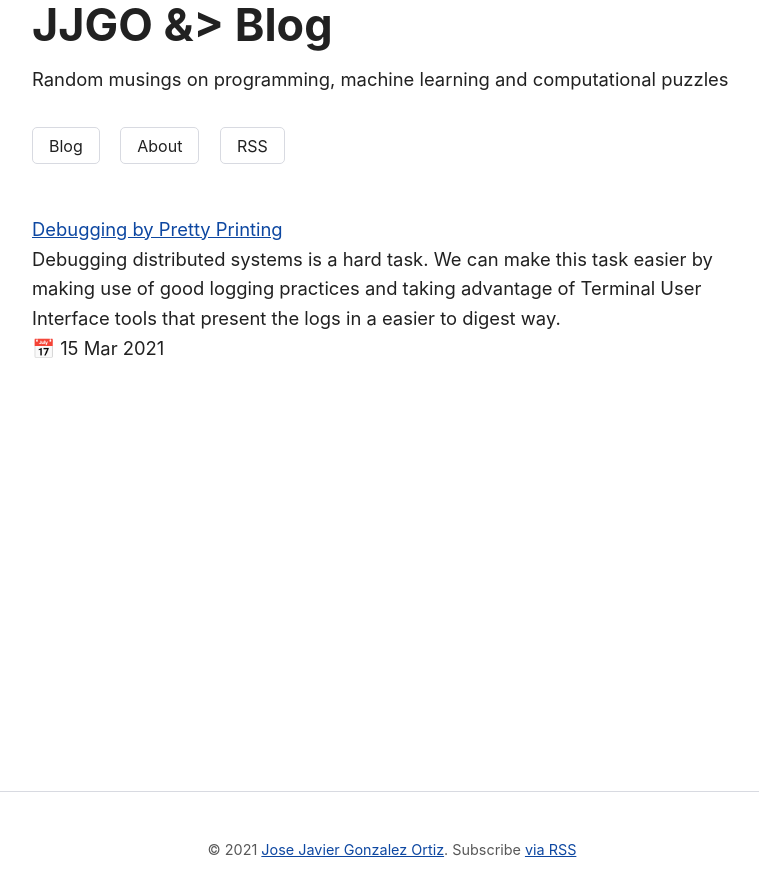
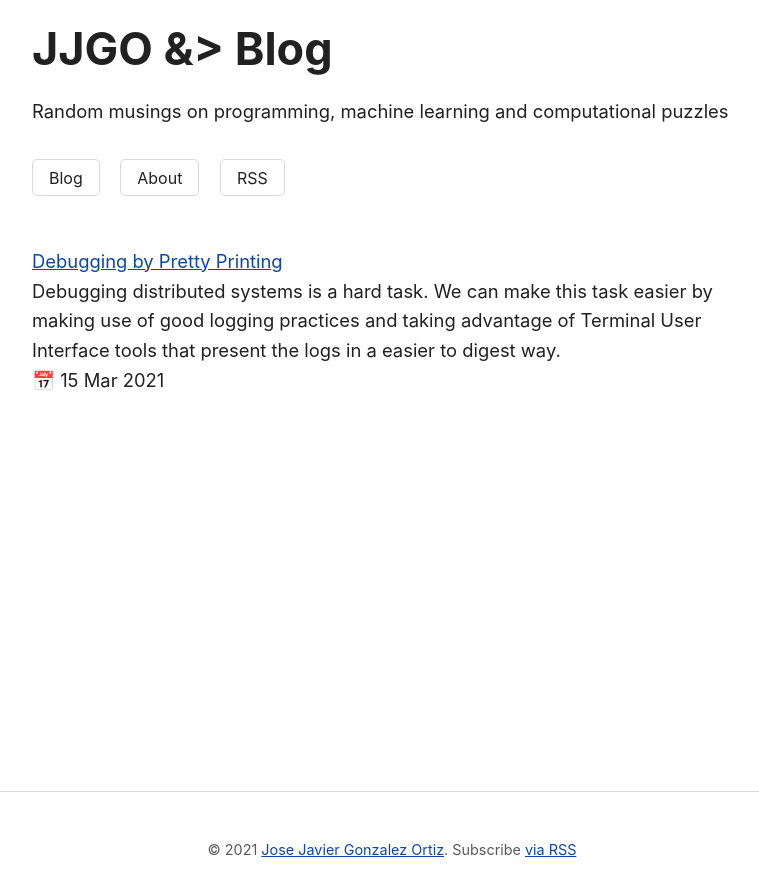
Before and after one commit to JJGO/blog, a Jekyll site: the page built from index.md, in a window 1280 px wide. Shown: the top 896 px of the page, without its empty margins (248-1007 px from the left). Built offline with Jekyll 4.4.1, drawn with Linux system fonts in a browser that asks for light colours.

Commit message:
Add padding to title

```diff
--- a/assets/css/simple.css
+++ b/assets/css/simple.css
@@ -110,7 +110,8 @@ header p {
 /* Fix header line height when title wraps */
 header h1 {
   line-height: 1.1;
-  margin-bottom: 1rem;
+  margin-bottom: 1.5rem;
+  margin-top: 1.5rem;
 }
 
 /* Format navigation */
```
